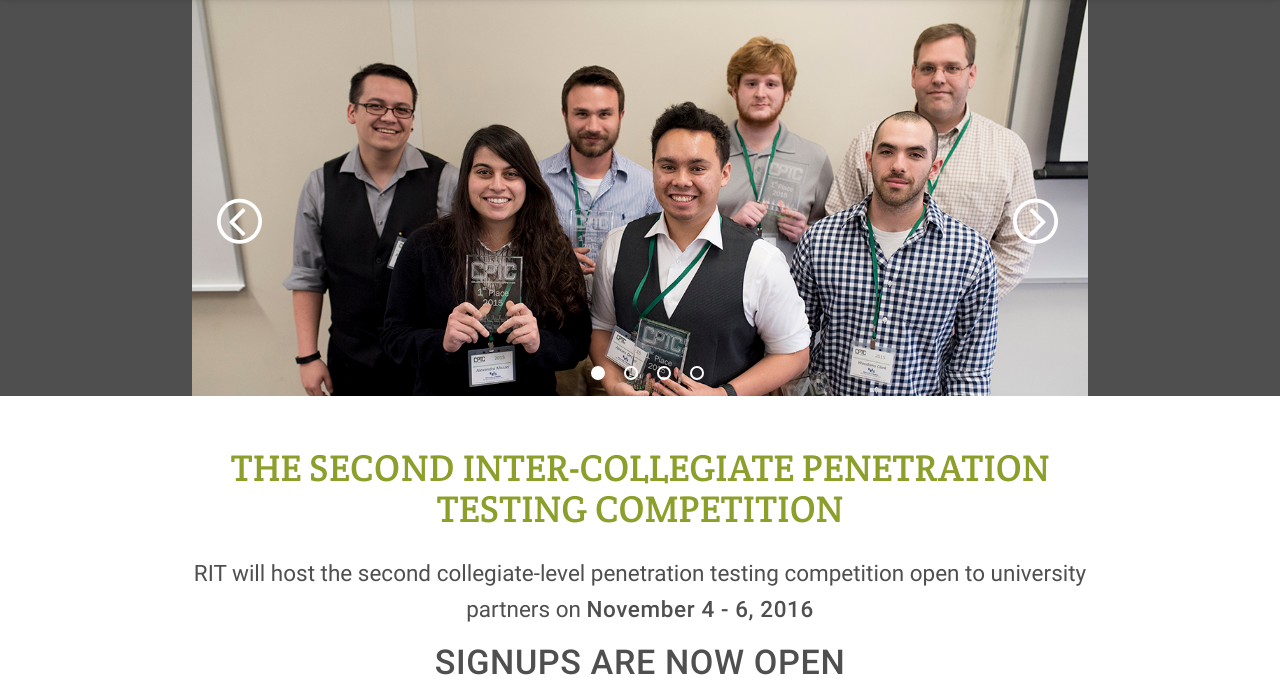
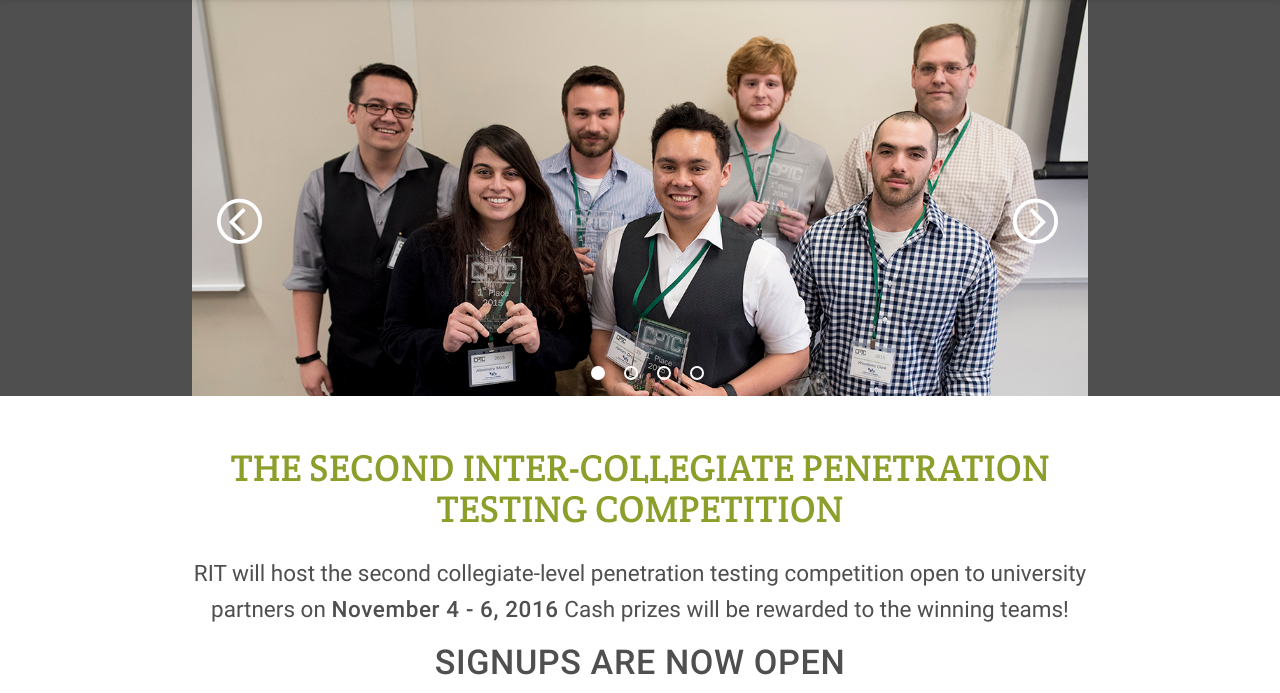
Before and after one commit to lauravsilva/CPTC, a plain HTML site: page index.html in a window 1280 px wide. Shown: the part 54-747 px from the top of the page. Drawn offline with nearby package versions, Linux system fonts and the light colour scheme.

Commit message:
Added header about cash prizes

```diff
--- a/index.html
+++ b/index.html
@@ -73,7 +73,7 @@
                 <div class="row">
                     <div class="col s12 clearfix">
                         <h1>The <strong>Second</strong> Inter-Collegiate Penetration Testing Competition</h1>
-                        <h5>RIT will host the second collegiate-level penetration testing competition open to university partners on <strong>November 4 - 6, 2016</strong></h5>
+                        <h5>RIT will host the second collegiate-level penetration testing competition open to university partners on <strong>November 4 - 6, 2016</strong> Cash prizes will be rewarded to the winning teams!</h5>
                         <h4><strong>SIGNUPS ARE NOW OPEN</strong></h4>
                         <p class="reg-details">A link will be provided here on this website starting on September 7 to a form that you will use to sign up for the competition. We will begin the team selection process on September 14 and will contact the team captain and advisor for additional details if selected. We will continue to accept teams over the next several weeks and will post to this website when all spots have been filled. For your reference, on our initial form we will be looking for the following information: Institution Name, Team Captain's Name, Team Captain's Email Address, Team Captain's Phone Number, Faculty/Staff Advisor Name, Faculty/Staff Advisor Email Address, and Faculty/Staff Advisor Phone.</p> <img src="assets/media/cptc_logo.jpg" alt="CPTC Logo" class="main-logo" />
                         <p class="faqBlurb">Test yourself against challenges Security Consultants face everyday</p> <a class="waves-effect waves-light btn-primary" href="https://goo.gl/forms/TJpl0H3rcQ2WrnMj2">Sign Up</a> <a class="waves-effect waves-light btn-secondary scrollSponsors">Sponsor</a> </div>
```
